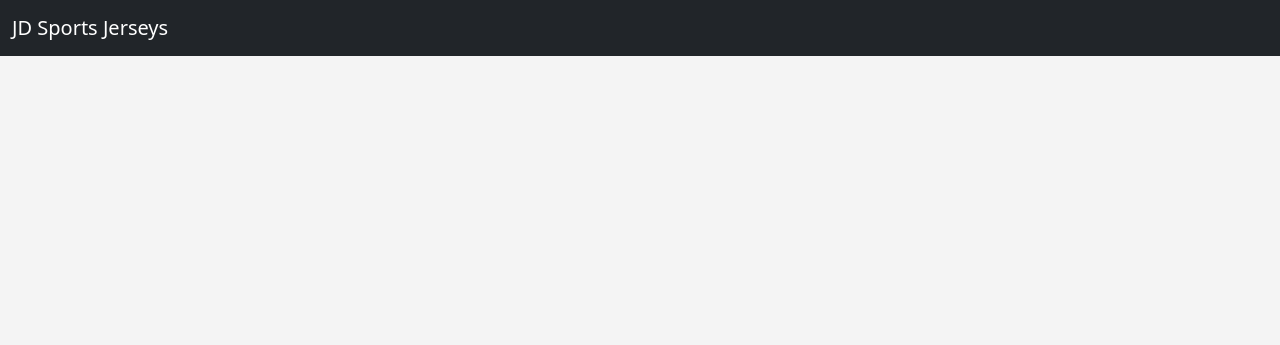
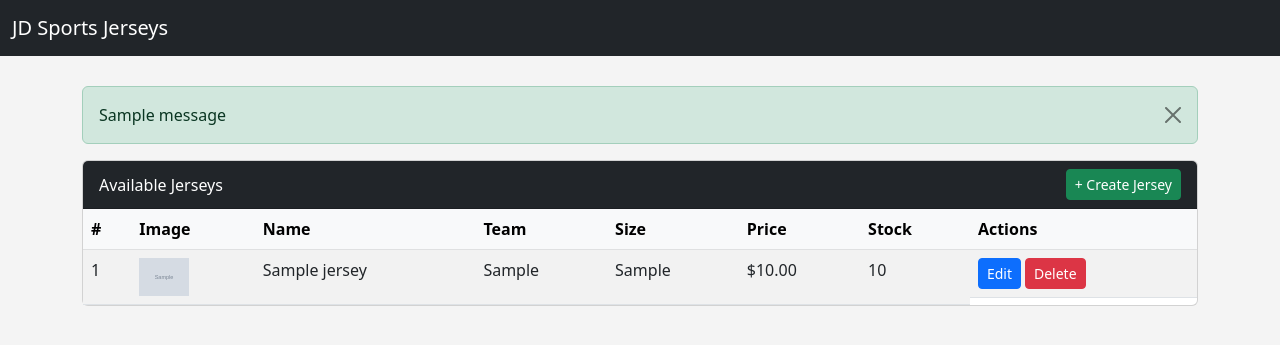
Before and after one commit to johnbabyjoel/jersey-store, a Django app: page / in a window 1280 px wide. Shown: the top 345 px of the page. Run offline with Django 5.2, Linux system fonts and the light colour scheme; tables that the repository leaves empty hold one stand-in row (values such as "Sample post"); grey boxes marked "Sample" are stand-in pictures; one stand-in notice (Sample message) is shown.

Commit message:
Tamplate Update

```diff
--- a/templates/index.html
+++ b/templates/index.html
@@ -27,7 +27,72 @@
     </div>
   </nav>
 
+  <div class="container">
 
+    <!-- Message Alerts -->
+    {% if messages %}
+      <div class="mt-3">
+        {% for message in messages %}
+          <div class="alert alert-{{ message.tags }} alert-dismissible fade show" role="alert">
+            {{ message }}
+            <button type="button" class="btn-close" data-bs-dismiss="alert" aria-label="Close"></button>
+          </div>
+        {% endfor %}
+      </div>
+    {% endif %}
+
+    <!-- Jersey List Table -->
+    <div class="card mt-3">
+      <div class="card-header bg-dark text-white d-flex justify-content-between align-items-center">
+        <span>Available Jerseys</span>
+        <a href="/add/" class="btn btn-sm btn-success">+ Create Jersey</a>
+      </div>
+      <div class="card-body p-0">
+        <table class="table table-striped table-hover mb-0">
+          <thead class="table-light">
+            <tr>
+              <th>#</th>
+              <th>Image</th>
+              <th>Name</th>
+              <th>Team</th>
+              <th>Size</th>
+              <th>Price</th>
+              <th>Stock</th>
+              <th>Actions</th>
+            </tr>
+          </thead>
+          <tbody>
+            {% for jersey in jerseys %}
+            <tr>
+              <td>{{ jersey.id }}</td>
+              <td>
+                {% if jersey.image %}
+                  <img src="{{ jersey.image.url }}" class="jersey-img" alt="jersey">
+                {% else %}
+                  <span class="text-muted">No Image</span>
+                {% endif %}
+              </td>
+              <td>{{ jersey.name }}</td>
+              <td>{{ jersey.team }}</td>
+              <td>{{ jersey.size }}</td>
+              <td>${{ jersey.price }}</td>
+              <td>{{ jersey.stock }}</td>
+              <td class="d-flex gap-1">
+                <a href="/edit/{{ jersey.id }}/" class="btn btn-sm btn-primary">Edit</a>
+                <a href="/delete/{{ jersey.id }}/" class="btn btn-sm btn-danger">Delete</a>
+              </td>
+            </tr>
+            {% empty %}
+            <tr>
+              <td colspan="8" class="text-center text-muted">No jerseys available.</td>
+            </tr>
+            {% endfor %}
+          </tbody>
+        </table>
+      </div>
+    </div>
+
+  </div>
 
   <script src="https://cdn.jsdelivr.net/npm/bootstrap@5.3.0/dist/js/bootstrap.bundle.min.js"></script>
 </body>
```
